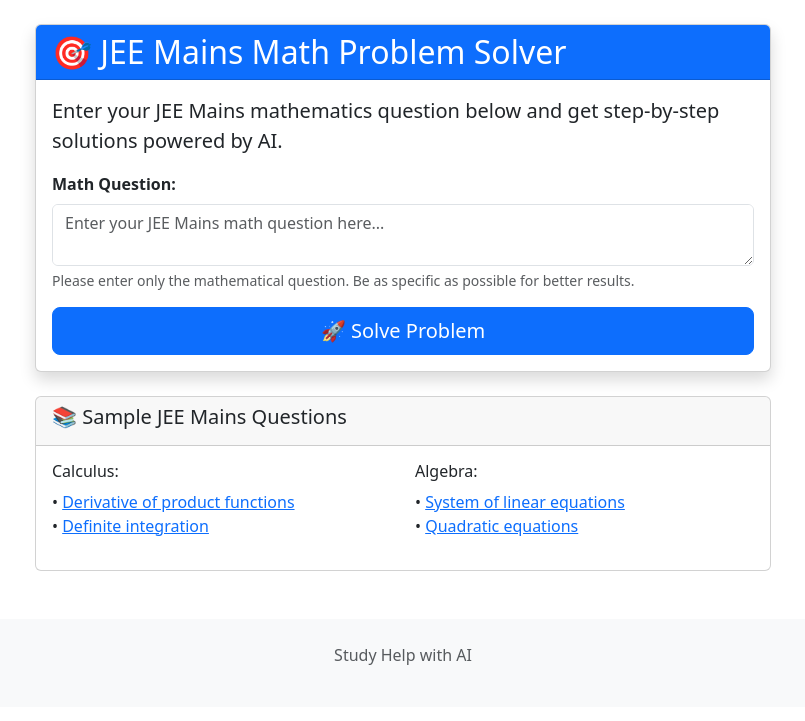
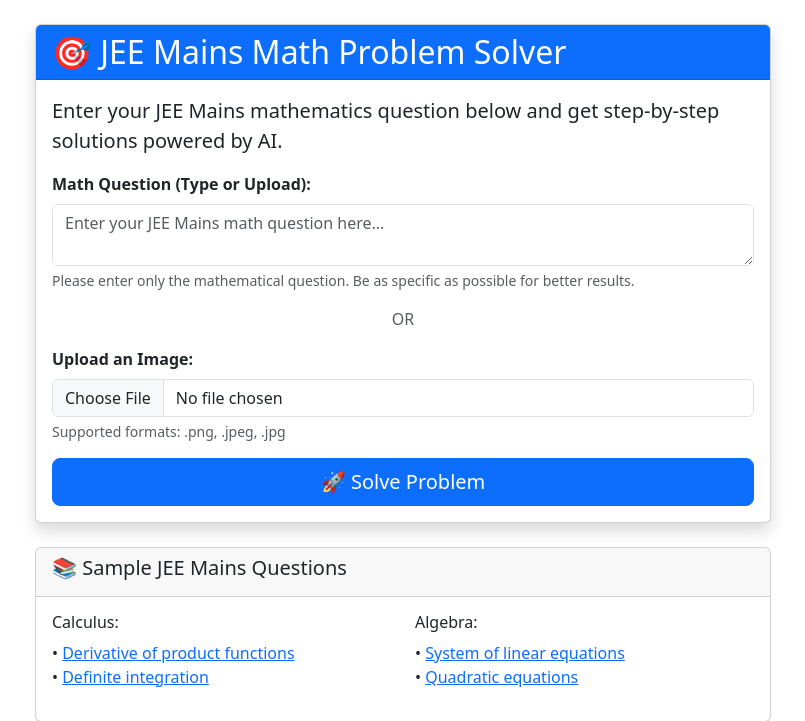
Before and after one commit to bhaumikmango/JEE-Main-Maths-Solver, a Flask app: page / in a window 1280 px wide. Shown: the part 56-777 px from the top of the page, without its empty margins (237-1042 px from the left). Before the commit the page ends 721 px from the top, so only its background shows below. Run offline with Flask 3, Linux system fonts and the light colour scheme; some libraries are stand-ins or nearby versions.

Commit message:
Add files via upload

```diff
--- a/templates/index.html
+++ b/templates/index.html
@@ -13,10 +13,10 @@
             <div class="card-body">
                 <p class="lead">Enter your JEE Mains mathematics question below and get step-by-step solutions powered by AI.</p>
 
-                <form method="POST" action="{{ url_for('solve_problem') }}" id="questionForm">
+                <form method="POST" action="{{ url_for('solve_problem') }}" id="questionForm" enctype="multipart/form-data">
                     <div class="mb-3">
                         <label for="question" class="form-label">
-                            <strong>Math Question:</strong>
+                            <strong>Math Question (Type or Upload):</strong>
                         </label>
                         <textarea
                             class="form-control question-input"
@@ -30,10 +30,23 @@ Find the derivative of f(x) = x³ + 2x² - 5x + 1
 or
 
 Solve the equation: 2x² - 7x + 3 = 0"
-                            required
                         ></textarea>
                         <div class="form-text">
                             Please enter only the mathematical question. Be as specific as possible for better results.
+                        </div>
+                    </div>
+
+                    <div class="text-center my-3">
+                        <span class="text-muted">OR</span>
+                    </div>
+
+                    <div class="mb-3">
+                        <label for="image_file" class="form-label">
+                            <strong>Upload an Image:</strong>
+                        </label>
+                        <input class="form-control" type="file" id="image_file" name="image_file" accept="image/png, image/jpeg, image/jpg">
+                        <div class="form-text">
+                            Supported formats: .png, .jpeg, .jpg
                         </div>
                     </div>
 
@@ -76,11 +89,21 @@ Solve the equation: 2x² - 7x + 3 = 0"
         </div>
     </div>
 </div>
+
 {% endblock %}
 
 {% block scripts %}
 <script>
-document.getElementById('questionForm').addEventListener('submit', function() {
+document.getElementById('questionForm').addEventListener('submit', function(e) {
+    const questionInput = document.getElementById('question');
+    const imageInput = document.getElementById('image_file');
+
+    if (!questionInput.value.trim() && !imageInput.files.length) {
+        alert('Please enter a math question or upload an image.');
+        e.preventDefault();
+        return;
+    }
+
     const submitBtn = document.getElementById('solveBtn');
     const submitText = submitBtn.querySelector('.submit-text');
     const loading = submitBtn.querySelector('.loading');
@@ -96,7 +119,21 @@ document.querySelectorAll('.sample-question').forEach(function(link) {
         e.preventDefault();
         const question = this.getAttribute('data-question');
         document.getElementById('question').value = question;
+        document.getElementById('image_file').value = ''; // Clear file input
     });
+});
+
+document.getElementById('question').addEventListener('input', function() {
+    if (this.value) {
+        document.getElementById('image_file').required = false;
+    }
+});
+
+document.getElementById('image_file').addEventListener('change', function() {
+    if (this.files.length) {
+        document.getElementById('question').required = false;
+        document.getElementById('question').value = ''; // Clear text input
+    }
 });
 </script>
 {% endblock %}
--- a/templates/solution.html
+++ b/templates/solution.html
@@ -78,7 +78,7 @@
             <div class="card-body">
                 {% for step in solution.solution_steps[:3] %}
                     <div class="solution-step">
-                        {{ loop.index }}. {{ step[:100] }}{% if step|length > 100 %}...{% endif %}
+                        {{ step[:100] }}{% if step|length > 100 %}...{% endif %}
                     </div>
                 {% endfor %}
             </div>
```
